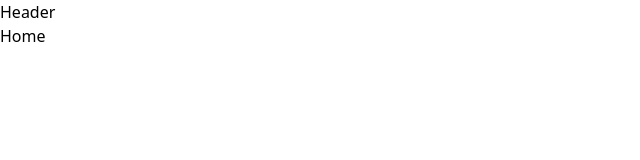
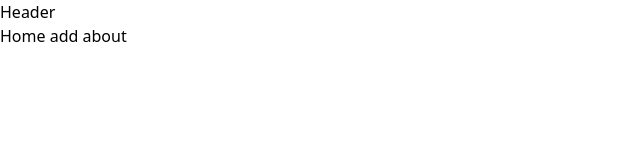
Before and after one commit to imamangupta/tech-pragyan-app, a Next.js app: page / in a window 1280 px wide. Shown: the top 160 px of the page, without its empty margins (0-640 px from the left). Built offline with nearby package versions, Linux system fonts and the light colour scheme.

Commit message:
Update page.tsx

```diff
--- a/src/app/page.tsx
+++ b/src/app/page.tsx
@@ -6,6 +6,7 @@ export default function Home() {
     <>
       <Header />
       Home
+      add about
     </>
   );
 }
```
